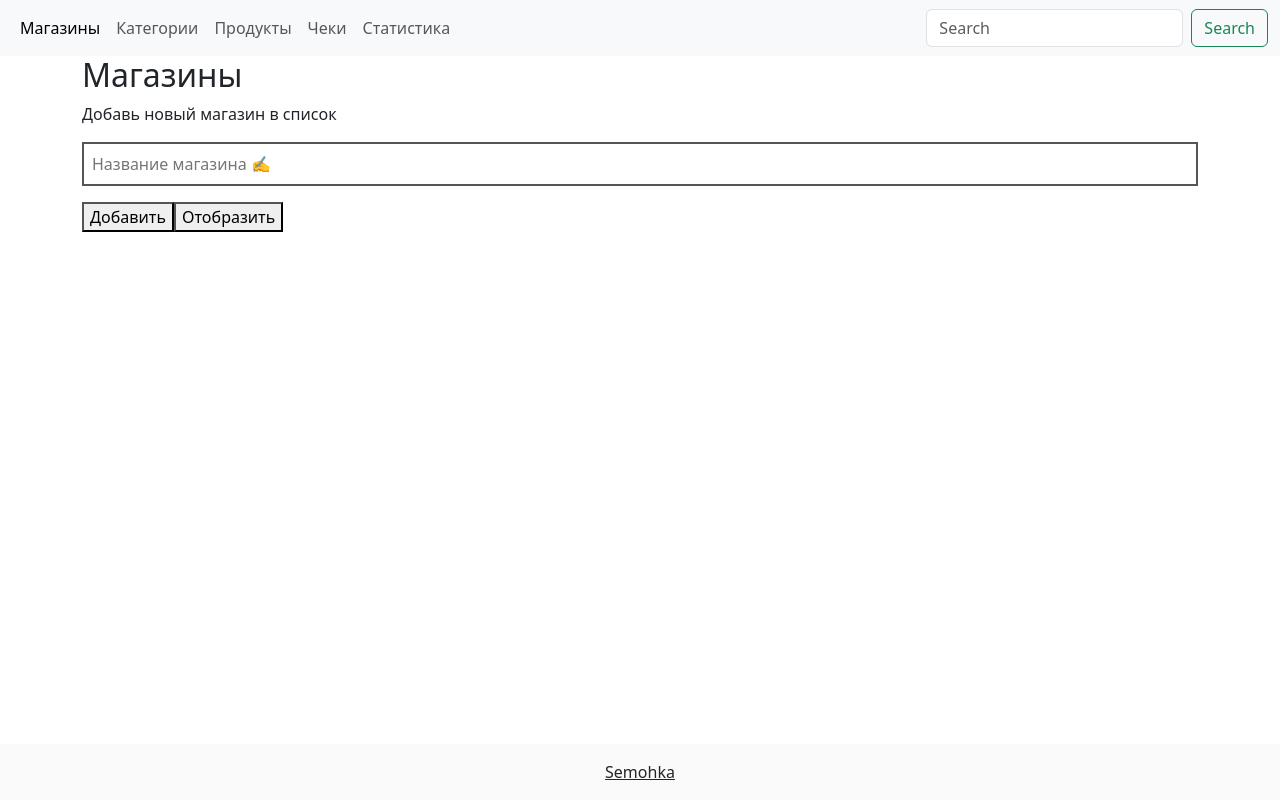
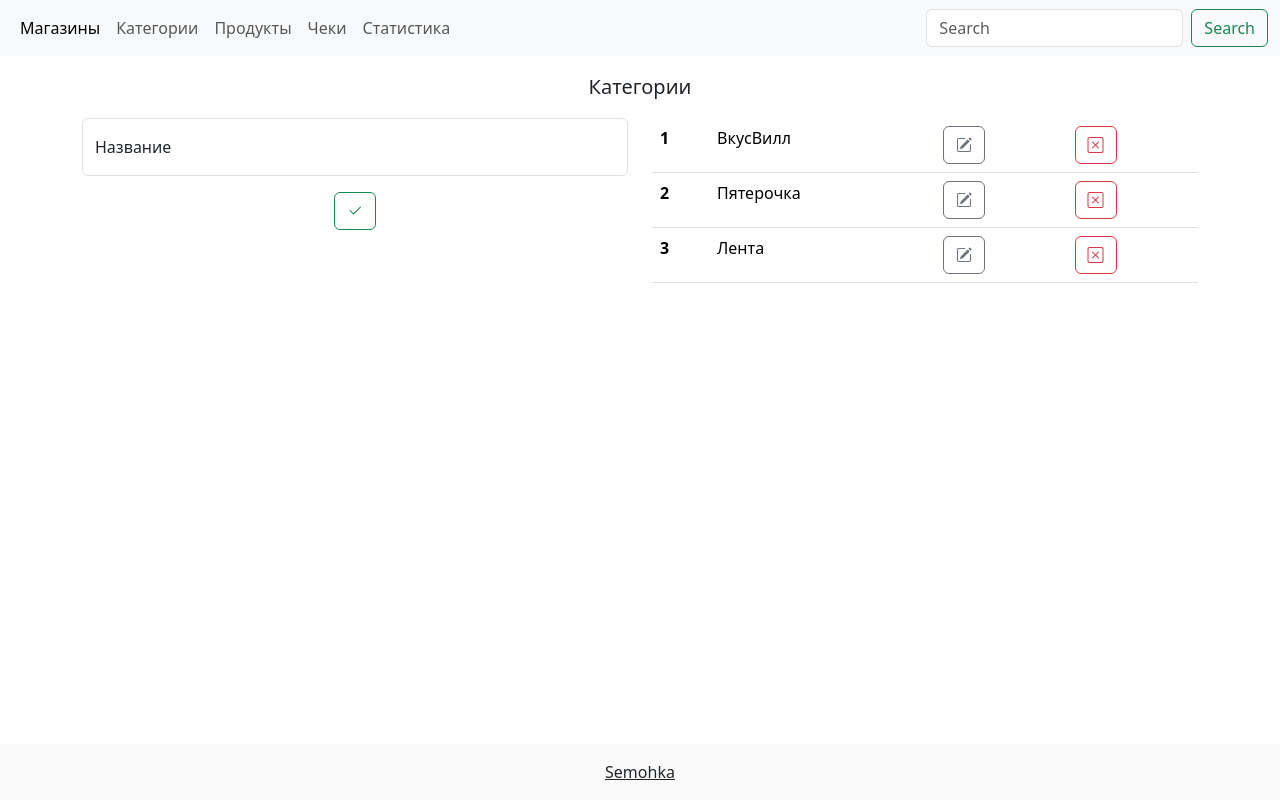
Before and after one commit to semohka/MoneyControlAngular, an Angular app: page /shop in a window 1280 px wide. Built offline with nearby package versions, Linux system fonts and the light colour scheme.

Commit message:
Редактирование, удаление магазинов и категорий

```diff
--- a/src/app/category/category.component.html
+++ b/src/app/category/category.component.html
@@ -19,12 +19,24 @@
       <tbody>
       <tr *ngFor="let category of categories; index as i">
         <th scope="row">{{ i + 1 }}</th>
-        <td colspan="2">{{ category.name }}</td>
-        <td>
-          <button type="button" class="btn btn-outline-secondary"><i class="bi bi-pencil-square"></i></button>
+        <td colspan="2">
+          <input
+            *ngIf="editable"
+            [value]="category.name"
+            #editedCategory
+            (keyup.enter)="saveCategory(editedCategory.value, category)">
+          <span
+            *ngIf="!editable">
+              {{category.name}}
+          </span>
         </td>
         <td>
-          <button type="button" class="btn btn-outline-danger"><i class="bi bi-x-square"></i></button>
+          <button type="button" class="btn btn-outline-secondary" (click)="edit()"><i class="bi bi-pencil-square"></i>
+          </button>
+        </td>
+        <td>
+          <button type="button" class="btn btn-outline-danger" (click)="remove(category)"><i class="bi bi-x-square"></i>
+          </button>
         </td>
       </tr>
       </tbody>
--- a/src/app/category/category.component.ts
+++ b/src/app/category/category.component.ts
@@ -1,5 +1,5 @@
 import {Component} from '@angular/core';
-import {categories} from '../categories';
+import {categories, Category} from '../categories';
 
 @Component({
   selector: 'app-category',
@@ -13,4 +13,21 @@
   addCategory(name: string) {
     this.categories.unshift({name: name});
   }
+
+  editable = false;
+
+  saveCategory(name: string, category: Category) {
+    if (!name) return;
+    this.editable = false;
+    category.name = name;
+  }
+
+  edit() {
+    this.editable = !this.editable
+  }
+
+  remove(category: Category) {
+    let index = this.categories.indexOf(category);
+    this.categories.splice(index, 1)
+  }
 }
--- a/src/app/shop/shop.component.html
+++ b/src/app/shop/shop.component.html
@@ -1,50 +1,44 @@
-<h2>Магазины</h2>
-<label for="addShopInput">Добавь новый магазин в список</label>
-<!--<h4>Время: {{ time }}</h4>-->
-
-<input
-  #newShop
-  placeholder="Название магазина &#9997;"
-  (keyup.enter)="addShop(newShop.value); newShop.value = ''"
-  class="lg-text-input"
-  id="addShopInput"
-/>
-
-<button class="btn-primary" (click)="addShop(newShop.value);
-newShop.value = ''">Добавить
-</button>
-
-<div [ngClass]="{invisible: visibility}">
-  <ol>
-    <li *ngFor="let shop of shops;
-      let first = first;
-      let last = last;
-      let even = even;
-      let odd = odd;
-      let i = index"
-        [ngClass]="{first: first, last: last, even: even, odd: odd}">
-      <input class="sm-text-input"
-             *ngIf="editable"
-             placeholder="Введите название магазина"
-             [value]="shop.name"
-             #editedShop
-             (keyup.enter)="saveShop(editedShop.value, shop)">
-      <span
-        *ngIf="!editable">
-        {{shop.name}}
-      </span>
-
-      <button class="btn btn-edit" (click)="edit()">Редактировать</button>
-      <button class="btn btn-warn" (click)="remove(shop)">Удалить</button>
-    </li>
-  </ol>
+<div class="row">
+  <div class="text-center my-3 lead">Категории</div>
+  <div class="col-md-6">
+    <div class="form-floating mb-3">
+      <input type="text" class="form-control" id="floatingTitle" placeholder=""
+             #newShop
+             (keyup.enter)="addShop(newShop.value); newShop.value = ''">
+      <label for="floatingTitle">Название</label>
+    </div>
+    <div class="text-center">
+      <button type="button" class="btn btn-outline-success"
+              (click)="addShop(newShop.value);
+            newShop.value = ''"><i class="bi bi-check2"></i>
+      </button>
+    </div>
+  </div>
+  <div class="col-md-6">
+    <table class="table table-hover">
+      <tbody>
+      <tr *ngFor="let shop of shops; index as i">
+        <th scope="row">{{ i + 1 }}</th>
+        <td colspan="2">
+          @if(editable){
+          <input
+            [value]="shop.name"
+            #editedShop
+            (keyup.enter)="saveShop(editedShop.value, shop)">
+          }@else{
+          <span>{{shop.name}}</span>
+          }
+        </td>
+        <td>
+          <button type="button" class="btn btn-outline-secondary" (click)="edit()"><i class="bi bi-pencil-square"></i>
+          </button>
+        </td>
+        <td>
+          <button type="button" class="btn btn-outline-danger" (click)="remove(shop)"><i class="bi bi-x-square"></i>
+          </button>
+        </td>
+      </tr>
+      </tbody>
+    </table>
+  </div>
 </div>
-<button (click)="toggle()">{{visibility ? 'Отобразить' : 'Скрыть'}}</button>
-
-{{ qwerty("opopopo") }}
-
-<!--<button *ngIf="isCollapsed" (click)="toggleCollapse()">Показать</button>-->
-<!--<button *ngIf="!isCollapsed" (click)="toggleCollapse()">Скрыть</button>-->
-<!--<div *ngIf="!isCollapsed">-->
-<!--  <p>qwerty</p>-->
-<!--</div>-->
```
